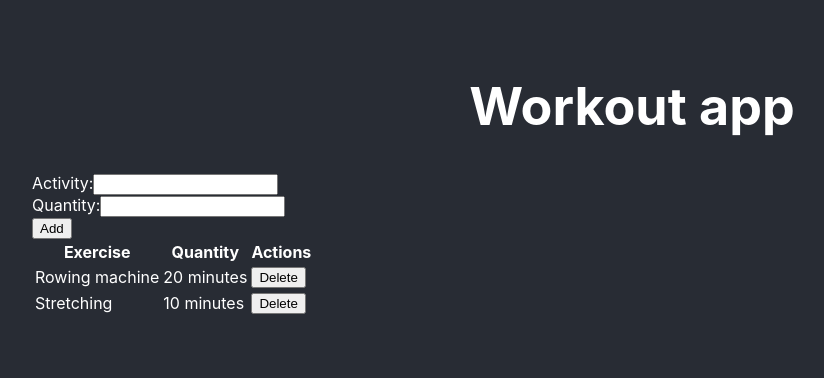
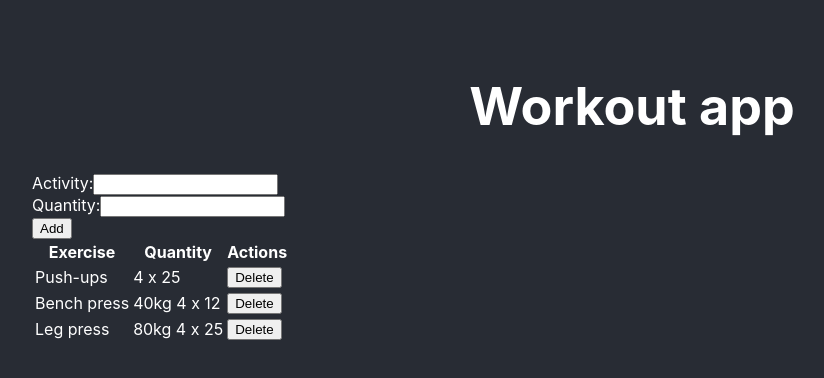
Before and after one commit to zsolt-nagy/workout-app-c28, a React (Create React App) app: page / in a window 1280 px wide. Shown: the top 378 px of the page, without its empty margins (8-832 px from the left). Built offline with nearby package versions, Linux system fonts and the light colour scheme.

Commit message:
Centralized state in App.js

```diff
--- a/src/App.js
+++ b/src/App.js
@@ -1,8 +1,30 @@
 import './App.css';
+
+import React from 'react';
 import WorkoutList from './Components/WorkoutList/WorkoutList';
 import WorkoutForm from './Components/WorkoutForm/WorkoutForm';
 
 export default function App() {
+
+  const [workoutItems, setWorkoutItems] = React.useState([
+    {
+      exercise: 'Push-ups',
+      quantity: '4 x 25',
+      id: 1
+    },
+    {
+      exercise: 'Bench press',
+      quantity: '40kg 4 x 12',
+      id: 2
+    },
+    {
+      exercise: 'Leg press',
+      quantity: '80kg 4 x 25',
+      id: 3
+    }
+  ]);
+
+
   return (
     <div className="App">
       <header className="App-header">
@@ -10,7 +32,7 @@ export default function App() {
       </header>
       <main>
         <WorkoutForm />
-        <WorkoutList />
+        <WorkoutList workoutItems={workoutItems} />
       </main>
     </div>
   );
--- a/src/Components/WorkoutList/WorkoutList.js
+++ b/src/Components/WorkoutList/WorkoutList.js
@@ -1,6 +1,14 @@
 import React from 'react';
 
-export default function WorkoutList() {
+export default function WorkoutList(props) {
+    const workoutItems = props.workoutItems;
+    const tableRows = workoutItems.map(item => (
+        <tr key={item.id}>
+            <td>{item.exercise}</td>
+            <td>{item.quantity}</td>
+            <td><button>Delete</button></td>
+        </tr>
+    ));
     return (
         <table>
             <thead>
@@ -11,20 +19,7 @@ export default function WorkoutList() {
                 </tr>
             </thead>
             <tbody>
-                <tr>
-                    <td>Rowing machine</td>
-                    <td>20 minutes</td>
-                    <td>
-                        <button>Delete</button>
-                    </td>
-                </tr>
-                <tr>
-                    <td>Stretching</td>
-                    <td>10 minutes</td>
-                    <td>
-                        <button>Delete</button>
-                    </td>
-                </tr>
+                {tableRows}
             </tbody>
         </table>
     );
```
